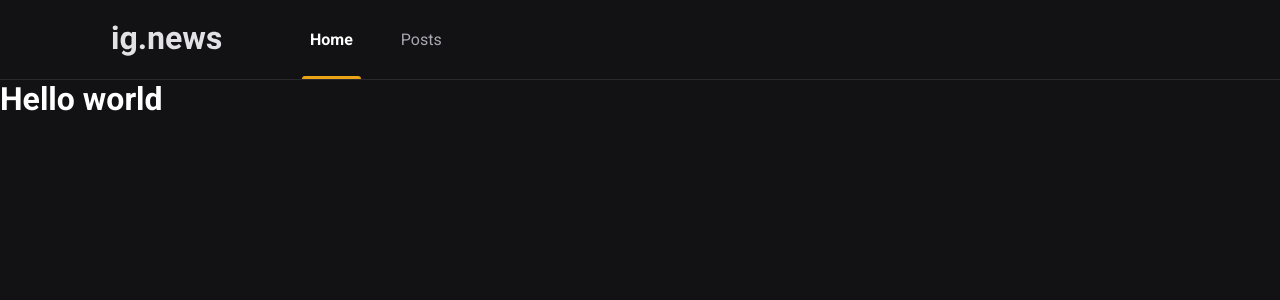
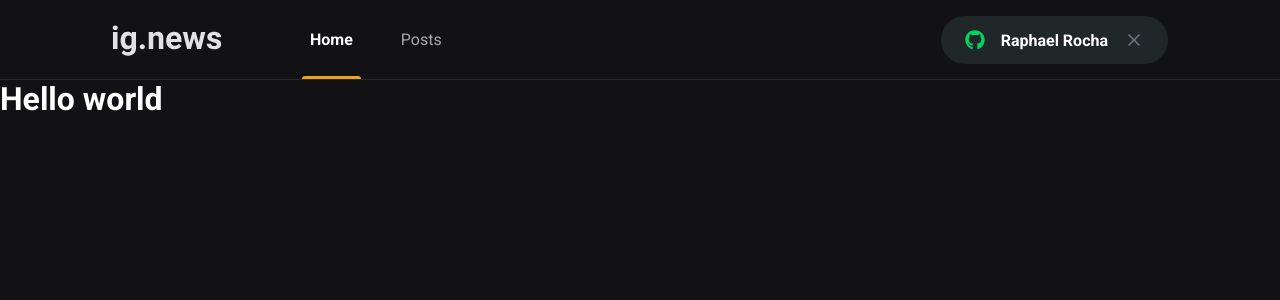
Before and after one commit to RaphaelSR/ignews, a Next.js app: page / in a window 1280 px wide. Shown: the top 300 px of the page. Built offline with nearby package versions, Linux system fonts and the light colour scheme.

Commit message:
Componente: SignInButton

```diff
--- a/package.json
+++ b/package.json
@@ -12,6 +12,7 @@
     "next": "11.1.0",
     "react": "17.0.2",
     "react-dom": "17.0.2",
+    "react-icons": "^4.2.0",
     "sass": "^1.38.1"
   },
   "devDependencies": {
--- a/src/components/Header/index.tsx
+++ b/src/components/Header/index.tsx
@@ -1,3 +1,4 @@
+import { SignInButton } from '../SignInButton';
 import styles from './styles.module.scss';
 
 export function Header(){
@@ -9,6 +10,7 @@
                     <a className={styles.active}>Home</a>
                     <a>Posts</a>
                 </nav>
+                <SignInButton/>
             </div>
         </header>
     );
--- a/src/components/Header/styles.module.scss
+++ b/src/components/Header/styles.module.scss
@@ -51,4 +51,8 @@
             }
         }
     }
+
+    button{
+        margin-left: auto;
+    }
 }
--- /dev/null
+++ b/src/components/SignInButton/index.tsx
@@ -0,0 +1,19 @@
+import styles from './styles.module.scss';
+import React from "react";
+import { FaGithub } from "react-icons/fa";
+import {FiX} from 'react-icons/fi'
+export function SignInButton() {
+    const isUserLoggedIn = true;
+  return isUserLoggedIn ? (
+    <button type="button" className={styles.signInButton}>
+      <FaGithub color="#04d361" />
+      Raphael Rocha
+      <FiX color="#737380" className={styles.closeIcon}/>
+    </button>
+  ): (
+    <button type="button" className={styles.signInButton}>
+    <FaGithub color="#eba417" />
+    Sign in with Github
+  </button>
+  )
+}
--- /dev/null
+++ b/src/components/SignInButton/styles.module.scss
@@ -0,0 +1,33 @@
+.signInButton{
+    height: 3rem;
+    border-radius: 3rem;
+    background: var(--gray-850);
+    border: 0;
+    padding: 0 1.5rem;
+
+    display: flex;
+    align-items: center;
+    justify-content: center;
+
+    color: var(--white-space);
+    font-weight: bold;
+
+    svg{
+        width: 20px;
+        height: 20px;
+    }
+
+    svg:first-child{
+        margin-right: 1rem;
+    }
+
+    transition: filter 0.2s;
+
+    &:hover{
+        filter: brightness(0.8);
+    }
+}
+
+.closeIcon{
+    margin-left: 1rem;
+}
--- a/src/styles/global.scss
+++ b/src/styles/global.scss
@@ -9,6 +9,7 @@
     --gray-100: #e1e1e6;
     --gray-300: #a8a8b3;
     --gray-800: #29292e;
+    --gray-850: #1f2729;
     --gray-900: #121214;
 
     --cyan-500: #61dafb;
```
Also changed, not shown: 1 other file (tests, documents, lock files or other folders).
